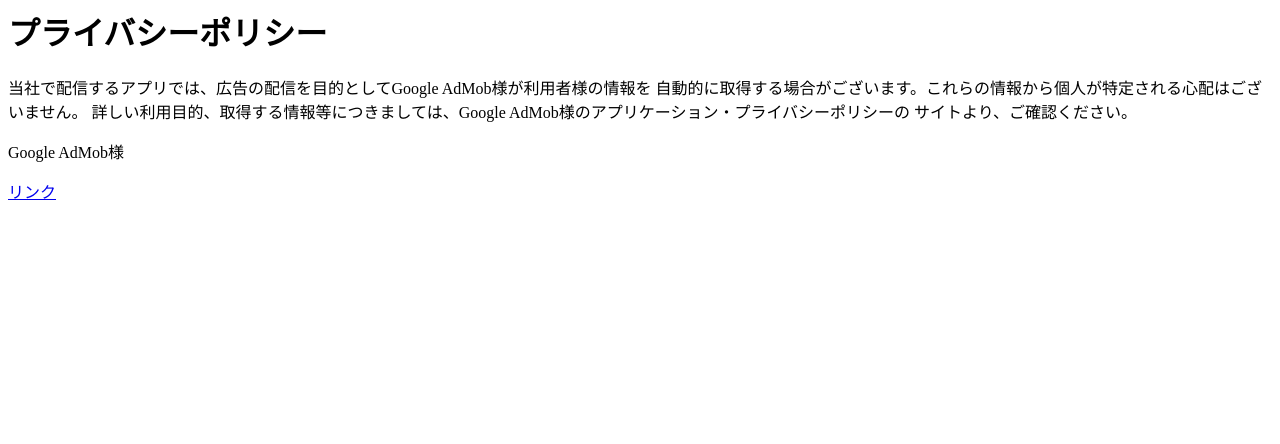
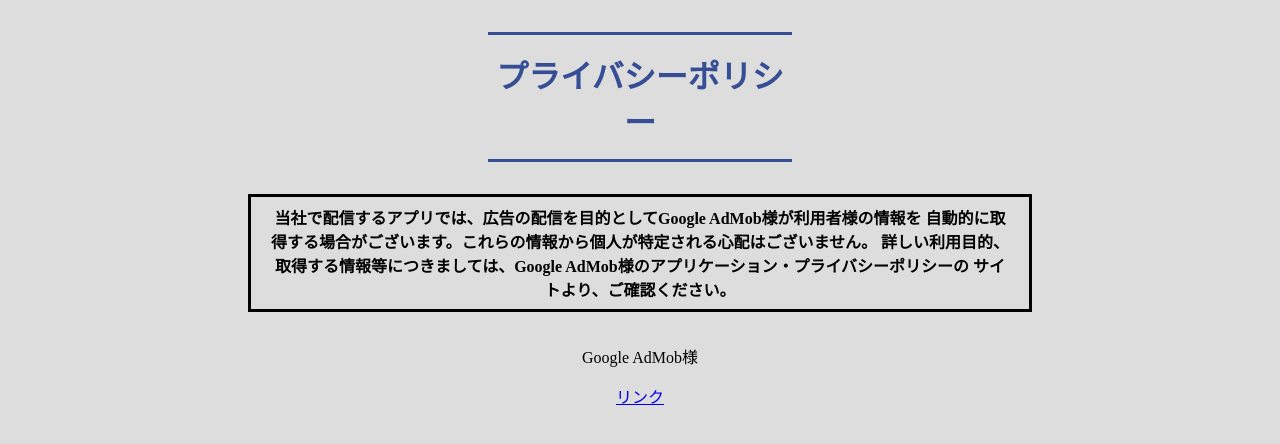
Before and after one commit to Saku052/Web_PrivacyPolicy, a plain HTML site: page index.html in a window 1280 px wide. Drawn offline with Linux system fonts and the light colour scheme.

Commit message:
Update index.html

```diff
--- a/index.html
+++ b/index.html
@@ -2,7 +2,7 @@
     <div class = "all">
     <head>
         <meta charset="UTF-8">
-        <link rel="stylesheet" href="PrivacyPolicyc.css">
+        <link rel="stylesheet" href="stylesheet.css">
         <h1>
             プライバシーポリシー
         </h1>
```
